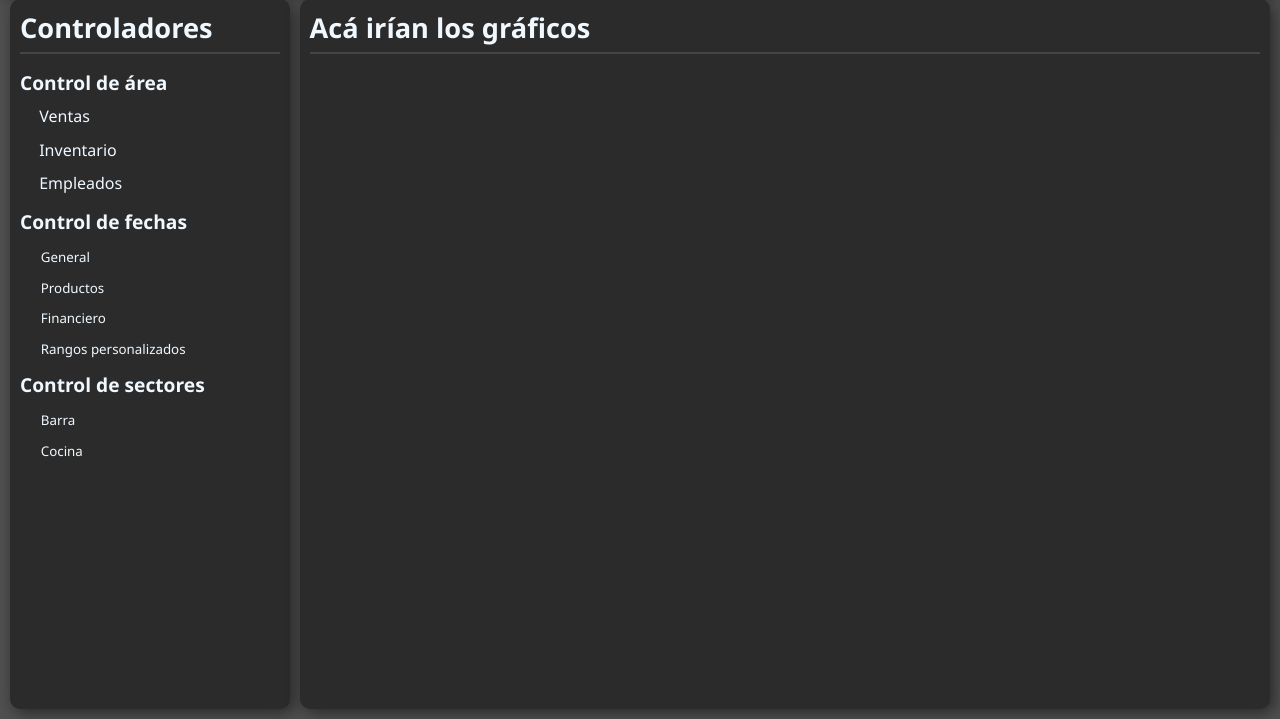
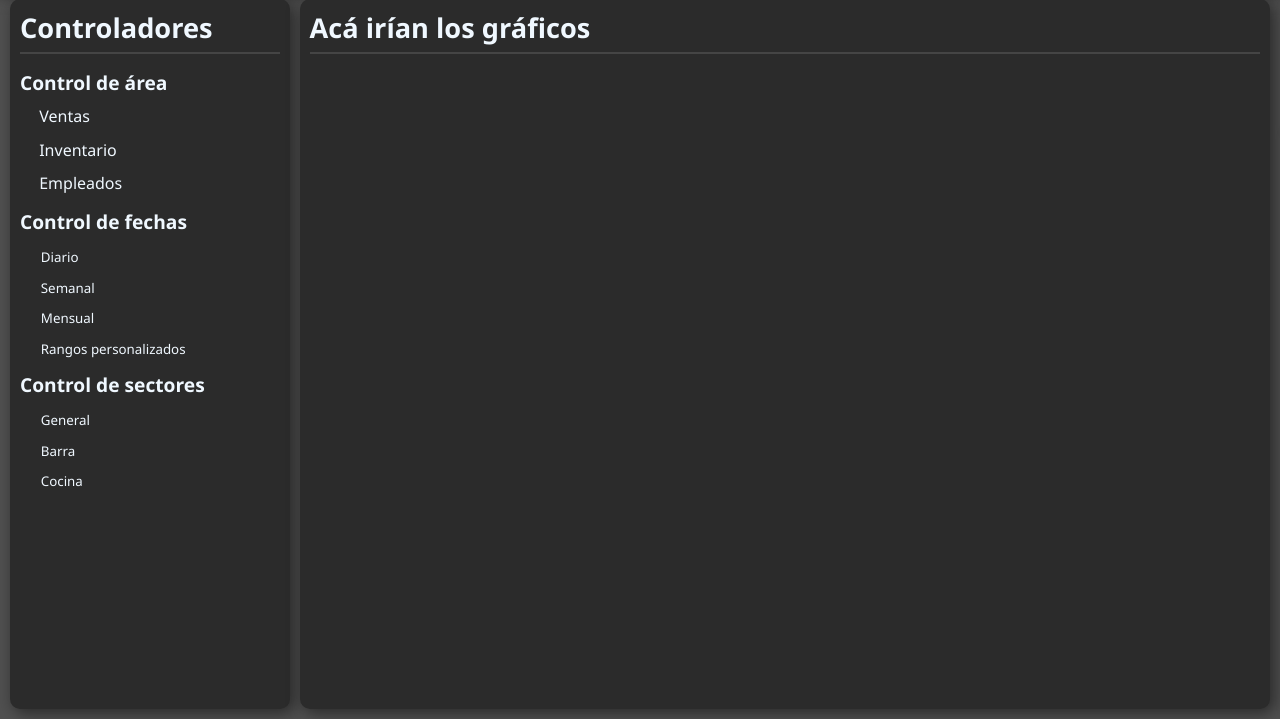
Before and after one commit to longotiziano/gastronomic-crm, a Flask app: template webapp/templates/index.html in a window 1280 px wide. Shown: the part 81-800 px from the top of the page. Run offline with Flask 3, Linux system fonts and the light colour scheme; the template is opened without the code that fills it, so the values that code supplies are empty.

Commit message:
agregado de datasets para la seccion de reportes

```diff
--- a/webapp/templates/index.html
+++ b/webapp/templates/index.html
@@ -61,16 +61,16 @@
                 <h2 class="title">Controladores</h2>
                 <div class="area-control">
                     <h3 class="subtitle">Control de área</h3>
-                    <ul class="selectables">
+                    <ul data-name="graphtype" class="selectables">
                         <li>
                             <details>
                                 <summary>
                                     <span>Ventas</span>
                                 </summary>
                                 <ul>
-                                    <li><button>General</button></li>
-                                    <li><button>Productos</button></li>
-                                    <li><button>Financiero</button></li>
+                                    <li><button data-graphtype="general">General</button></li>
+                                    <li><button data-graphtype="products">Productos</button></li>
+                                    <li><button data-graphtype="finance">Financiero</button></li>
                                 </ul>
                             </details>
                         </li>
@@ -102,20 +102,21 @@
                 </div>
                 <div class="date-control">
                     <h3 class="subtitle">Control de fechas</h3>
-                    <ul class="selectables">
-                        <li><button>General</button></li>
-                        <li><button>Productos</button></li>
-                        <li><button>Financiero</button></li>
-                        <li >
-                            <button>Rangos personalizados</button>
+                    <ul data-name="graphdate" class="selectables">
+                        <li><button data-graphdate="daily">Diario</button></li>
+                        <li><button data-graphdate="weekly">Semanal</button></li>
+                        <li><button data-graphdate="monthly">Mensual</button></li>
+                        <li>
+                            <button data-graphdate="personalized">Rangos personalizados</button>
                         </li>
                     </ul>
                 </div>
                 <div class="sector-control">
                     <h3 class="subtitle">Control de sectores</h3>
-                    <ul class="selectables">
-                        <li><button>Barra</button></li>
-                        <li><button>Cocina</button></li>
+                    <ul data-name="graphsection" class="selectables">
+                        <li><button data-graphsection="general">General</button></li>
+                        <li><button data-graphsection="bar">Barra</button></li>
+                        <li><button data-graphsection="kitchen">Cocina</button></li>
                     </ul>
                 </div>
             </div>
@@ -139,6 +140,12 @@
                         <button class="actionable">Subir archivo</button>
                     </div>
                 </div>
+                <div style="flex: 1" class="block">
+                    <h3>Cambios recientes</h3>
+                </div>
+            </div>
+            <div class="block">
+                 <div>Buscador</div>
             </div>
         </div>
         <div class="section" id="inventory">
```
